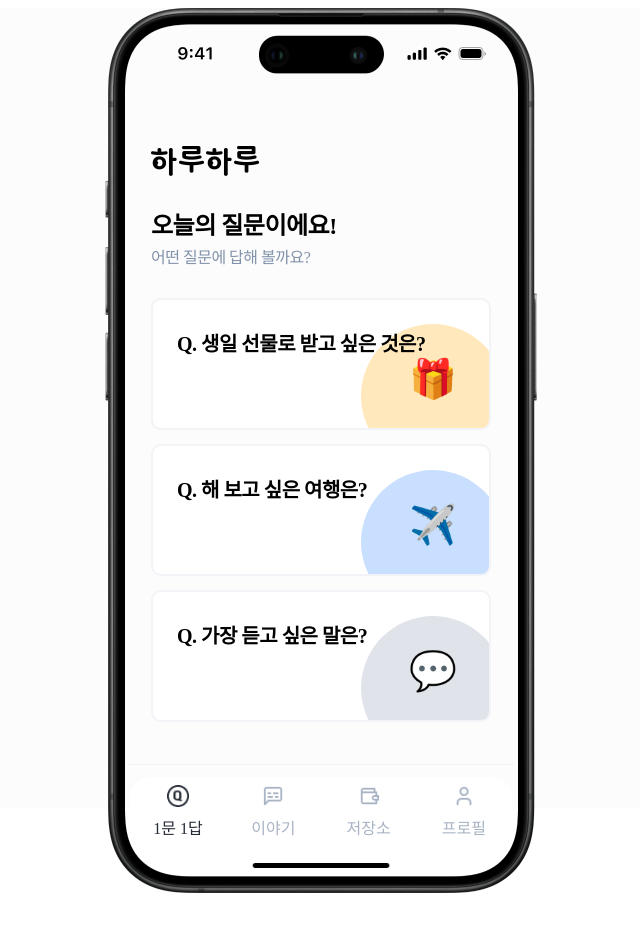
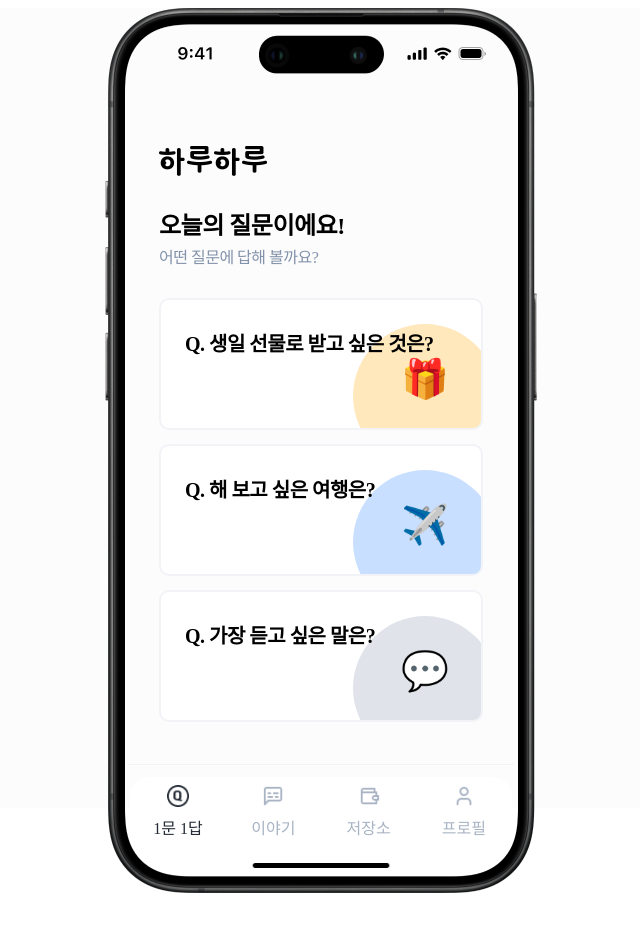
Before and after one commit to seola1ne/HaruHaru, a React (Create React App) app in the folder frontend/: page /question in a window 1280 px wide. Shown: the whole page, without its empty margins (319-959 px from the left). Built offline with nearby package versions, Linux system fonts and the light colour scheme.

Commit message:
chore : QuestionItem width 변경

```diff
--- a/frontend/src/components/QuestionItem/index.jsx
+++ b/frontend/src/components/QuestionItem/index.jsx
@@ -23,7 +23,7 @@ export default QuestionItem;
 
 const ItemBox = styled.div`
     border-radius: 0.625rem;
-    width: 18rem;
+    width: 17rem;
     height: 7rem;
     border: 2px solid ${color.gray[100]};
     background-color: ${color.base['white']};
```
